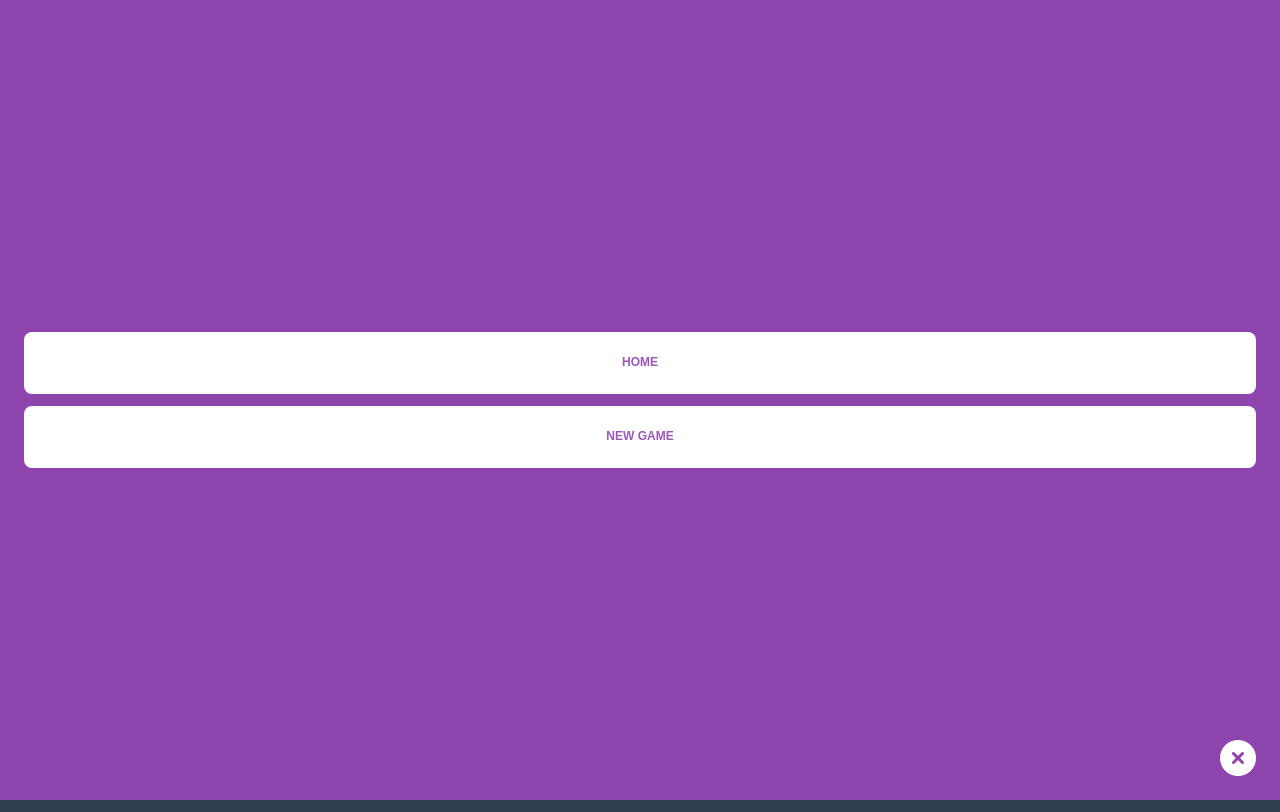
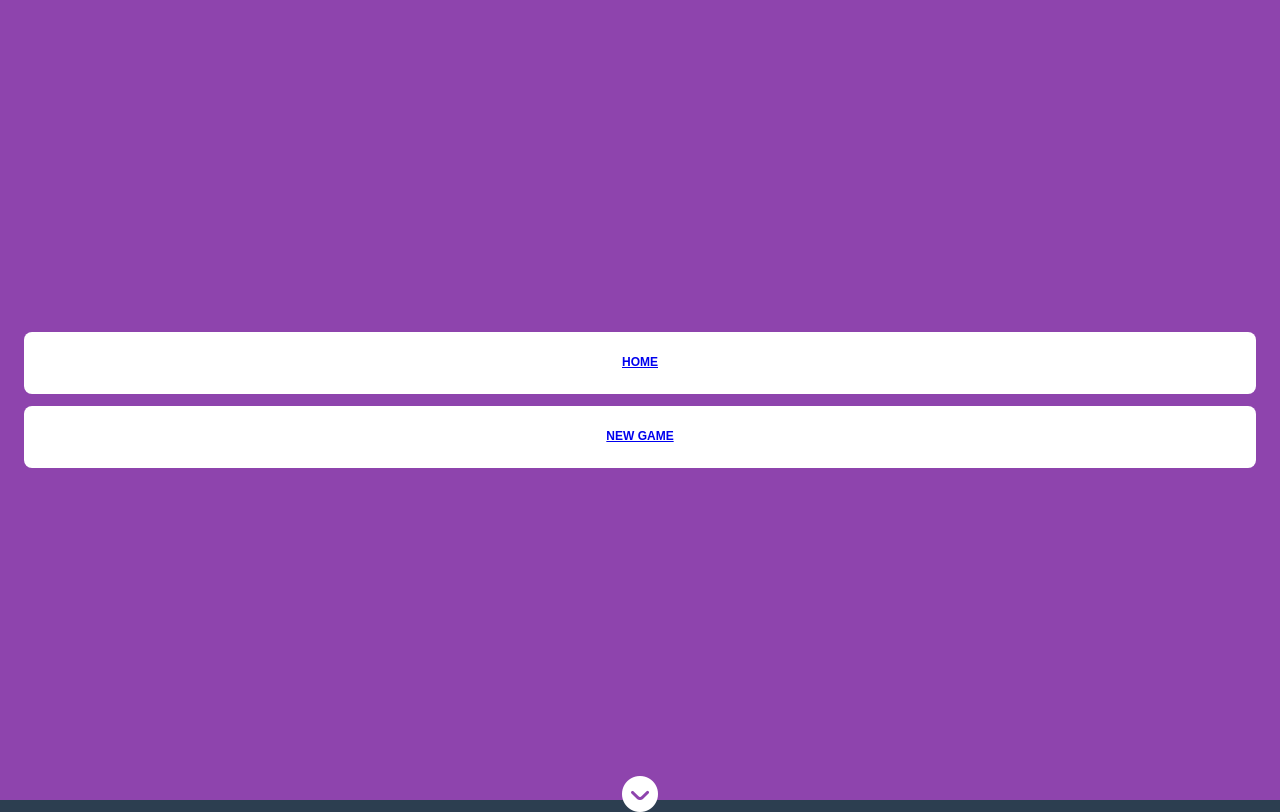
Before and after one commit to kbparagua/likalaro, a Vue app: page /spyfall/game in a window 1280 px wide. Both pictures are taken after a click on the element 39 px from the left and 761 px from the top of the page. Built offline with nearby package versions, Linux system fonts and the light colour scheme.

Commit message:
theme.css to centralize colors

```diff
--- a/src/assets/main.css
+++ b/src/assets/main.css
@@ -1,3 +1,5 @@
+@import "theme.css";
+
 * {
   box-sizing: border-box;
 }
@@ -14,8 +16,8 @@ body {
   height: 100dvh;
   max-height: 100dvh;
 
-  color: #ecf0f1;
-  background-color: #2c3e50;
+  color: var(--text-default);
+  background-color: var(--bg-primary);
 
   font-family: Arial, Helvetica, sans-serif;
 }
@@ -24,16 +26,6 @@ body {
   width: 100%;
   height: 100%;
   max-height: 100%;
-  background-color: #2c3e50;
-}
-
-a {
-  text-decoration: none;
-  color: #9b59b6;
-
-  &:visited {
-    color: #9b59b6;
-  }
 }
 
 /* Patch to align icons vertically */
--- /dev/null
+++ b/src/assets/theme.css
@@ -0,0 +1,10 @@
+html {
+  --bg-primary: #2c3e50;
+  --bg-secondary: #34495e;
+
+  --text-default: #bdc3c7;
+  --text-highlight: #9b59b6;
+
+  --actions-standard-text: #ecf0f1;
+  --actions-primary-text: #8e44ad;
+}
--- a/src/views/core/Action.vue
+++ b/src/views/core/Action.vue
@@ -67,7 +67,7 @@
 
 <style scoped>
   .action {
-    color: #9b59b6;
+    color: var(--actions-standard-text);
     font-size: 3rem;
     padding: 1.75rem;
 
--- a/src/views/core/Window.vue
+++ b/src/views/core/Window.vue
@@ -8,21 +8,22 @@
 
 <template>
   <div class="window" :class="{ open: isOpen }">
-    <a href="#" class="close-btn" @click.prevent="$emit('close')">
-      <i class="fi fi-sr-circle-xmark"></i>
-    </a>
-
     <div class="content">
       <slot></slot>
+    </div>
+
+    <div class="close-btn" @click.prevent="$emit('close')">
+      <i class="fi fi-sr-angle-circle-down"></i>
     </div>
   </div>
 </template>
 
 <style scoped>
   .window {
+    display: none;
+
     background-color: #8e44ad;
     position: absolute;
-    display: none;
     top: 100vh;
     left: 0;
     width: 100%;
@@ -43,11 +44,9 @@
   }
 
   .close-btn {
-    position: absolute;
-    bottom: 2rem;
-    right: 2rem;
     font-size: 3rem;
     color: white;
+    text-align: center;
   }
 
   .content {
--- a/src/views/spyfall/main/GameScreen.vue
+++ b/src/views/spyfall/main/GameScreen.vue
@@ -110,12 +110,13 @@
     font-size: 3rem;
     text-align: center;
     margin-bottom: 0.5rem;
+    color: var(--text-highlight);
   }
 
   .role {
     font-size: 1rem;
     text-align: center;
-    background-color: #2f3640;
+    background-color: var(--bg-secondary);
     padding: 0.5rem;
     border-radius: 0.5rem;
   }
```
